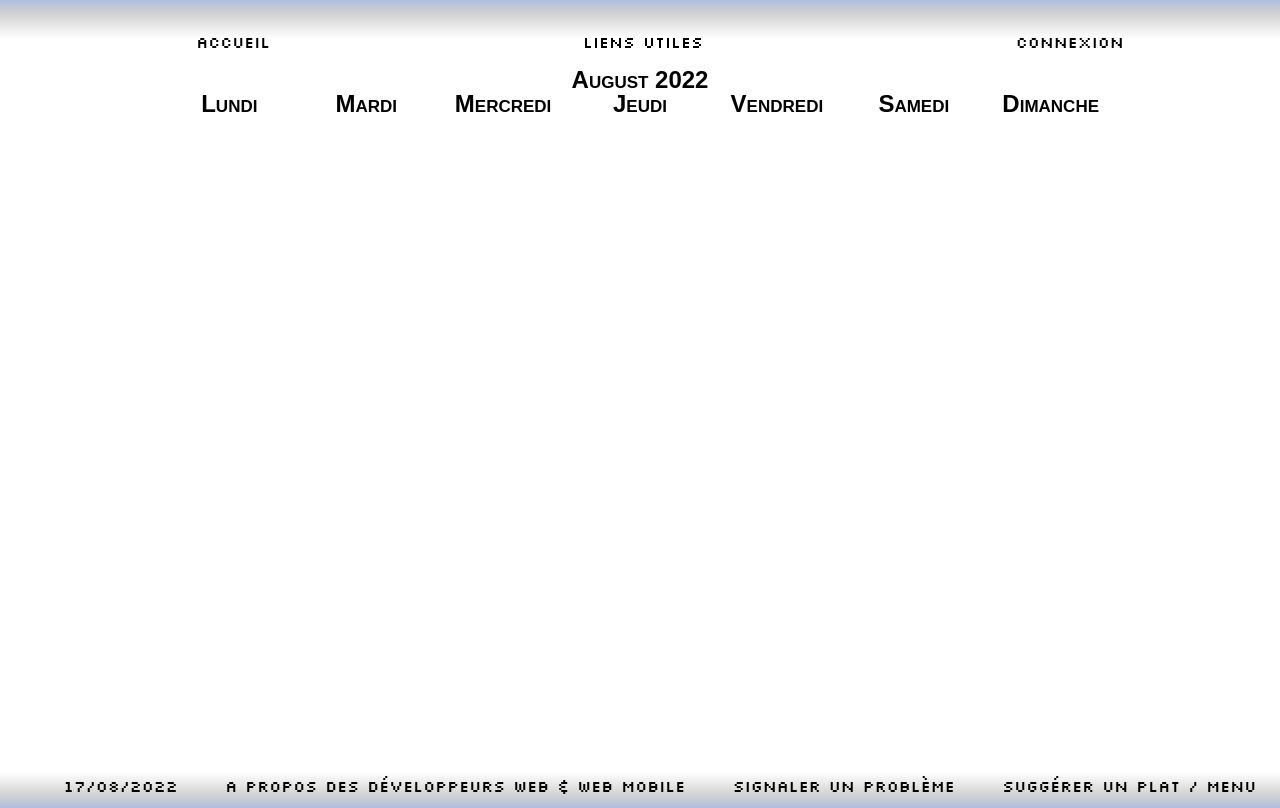
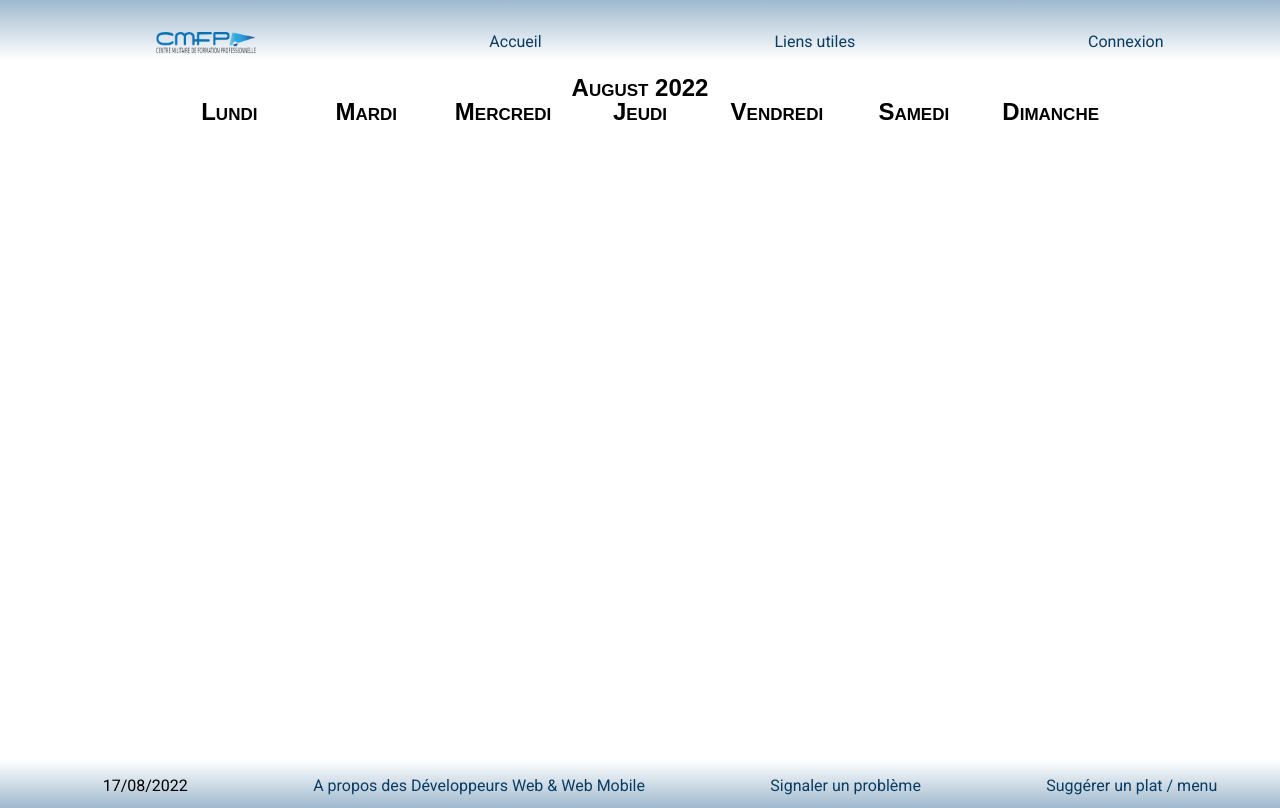
Before and after one commit to caliendojulien/ordinairev3, a Symfony app: template templates/stagiaire/decompte.html.twig in a window 1280 px wide. Run offline with Twig, Linux system fonts and the light colour scheme; the template is opened without the code that fills it, so the values that code supplies are empty; some libraries are stand-ins or nearby versions.

Commit message:
rectification de routes sur base (#12)
upgrade du css
insertion d'icones

```diff
--- a/public/css/style.css
+++ b/public/css/style.css
@@ -1,7 +1,7 @@
-@import url('https://fonts.googleapis.com/css2?family=Silkscreen&display=swap');
+@import url('https://fonts.googleapis.com/css2?family=Roboto:ital,wght@0,100;0,300;0,400;0,500;0,700;0,900;1,100;1,300;1,400;1,500;1,700;1,900&display=swap');
 
 * {
-    font-family: 'Silkscreen', cursive;
+    font-family: 'Roboto', sans-serif;
 }
 
 body {
@@ -15,26 +15,53 @@ body {
     padding-bottom: 3em;
 }
 
-header{
+header {
     padding-top: 1em;
-    background: linear-gradient(0deg, rgba(255,255,255,1) 25%, rgba(100,100,100,0.3) 75%, rgba(140,163,212,0.7) 100%);
+    background: linear-gradient(180deg, rgba(64, 115, 158, 0.5) 0%, rgba(64, 115, 158, 0) 100%);
 }
-ul{
+
+ul {
     display: flex;
     justify-content: space-around;
     align-content: center;
 
 }
+
 li, a {
     text-decoration: none;
     list-style: none;
-    color: black;
+    color: rgb(10, 60, 98);
 }
 
-footer{
+li, a:hover {
+    color: rgba(10, 189, 227, 1);
+    cursor: pointer;
+}
+
+
+
+input.custom{
+    accent-color: green;
+    width: 1.3em;
+    height: 1.3em;
+    background-color: white;
+    border-radius: 50%;
+    vertical-align: middle;
+    border: 1px solid #ddd;
+    appearance: none;
+    -webkit-appearance: none;
+    outline: none;
+    cursor: pointer;
+}
+
+input.custom:checked {
+    -webkit-appearance: checkbox;
+}
+
+footer {
     position: absolute;
     bottom: 0;
     width: 100%;
     height: 3em;
-    background: linear-gradient(180deg, rgba(255,255,255,1) 25%, rgba(100,100,100,0.3) 75%, rgba(140,163,212,0.7) 100%);
+    background: linear-gradient(180deg, rgba(47, 54, 64, 0) 0%, rgba(64, 115, 158, 0.5) 100%);
 }
--- a/templates/base.html.twig
+++ b/templates/base.html.twig
@@ -6,6 +6,7 @@
           content="width=device-width, user-scalable=no, initial-scale=1.0, maximum-scale=1.0, minimum-scale=1.0">
     <meta http-equiv="X-UA-Compatible" content="ie=edge">
     <title>{% block title %}Bienvenue!{% endblock %}</title>
+    <link rel="icon" href="{{ asset('media/ico/Marianne.png') }}">
     <link rel="stylesheet" href="{{ asset('css/style.css') }}">
     {% block stylesheets %}{% endblock %}
 </head>
@@ -14,14 +15,21 @@
 <header>
     <nav>
         <ul>
+            <li><img src="{{ asset('media/ico/CMFP.png') }}" alt="" width="100px"></li>
             <li><a href="{{ path('main_home') }}">Accueil</a></li>
             <li><a href="{{ path('main_infos') }}">Liens utiles</a></li>
             {% if app.user %}
-                <li><a href="{{ path('stagiaire_home') }}">Decompte Rationnaire</a></li>
-                <li><a href="{{ path('main_home') }}">Bonjour {{ app.user.grade}} {{ app.user.name }} </a>
-                <li><a href="{{ path('stagiaire_home') }}">Decompte Rationnaire</a></li>
+                {% if is_granted('ROLE_CDS') %}
+                    <li><a href="{{ path('sectionHead_home') }}">Decompte Rationnaire</a></li>
+{#                    <li><a href="{{ path('sectionHead_addSection') }}">Créer une section</a></li>#}
+                {% elseif is_granted('ROLE_STAGIAIRE')%}
+                    <li><a href="{{ path('stagiaire_home') }}">Decompte Rationnaire</a></li>
+                {% elseif is_granted('ROLE_ORDINAIRE') %}
+                    <li><a href="{{ path('app_ordinaire') }}">Decompte Rationnaire</a></li>
+                {% endif %}
+                <li><a href="{{ path('main_home') }}">Bonjour {{ app.user.grade}} {{ app.user.name }} {{ app.user.firstname }}</a>
                     <br>
-                <a href="{{ path('app_logout') }}"><button>Déconnexion</button></a></li>
+                <a href="{{ path('app_logout') }}">Me déconnecter <img src="{{ asset('media/ico/Deconnection.png') }}" alt="Deconnection" width="20px"></a></li>
             {% else %}
                 <li><a href="{{ path('app_login') }}">Connexion</a></li>
             {% endif %}
--- a/templates/stagiaire/decompte.html.twig
+++ b/templates/stagiaire/decompte.html.twig
@@ -29,14 +29,14 @@
                 {% if c | date("N") != 6 and c | date("N") != 7 and date(c) > date() %}
 
                     <form>
-                        MIDI<input type="checkbox"
+                        MIDI<input class="custom" type="checkbox"
                                 {% for m in meals %}
                                     {% if m.date | date == c | date and m.midi == true %}
                                         checked
                                     {% endif %}
                                 {% endfor %}
                                    onchange="updateMidi('{{ c | date() }}', {{ app.user.id }},this)">
-                        SOIR<input type="checkbox"
+                        SOIR<input class="custom" type="checkbox"
                                 {% for m in meals %}
                                     {% if m.date | date == c | date and m.soir == true %}
                                         checked
```
Also changed, not shown: templates/ordinaire/index.html.twig (+2 -40 lines), public/media/ico/Checked.png (added), public/media/ico/Deconnection.png (added), public/media/ico/FB.png (added), public/media/ico/Insta.png (added), public/media/ico/Twitter.png (added), public/media/ico/Valide.png (added), public/media/ico/YouTube.png (added), public/media/ico/cmfp.png (added), public/media/ico/marianne.png (added).
